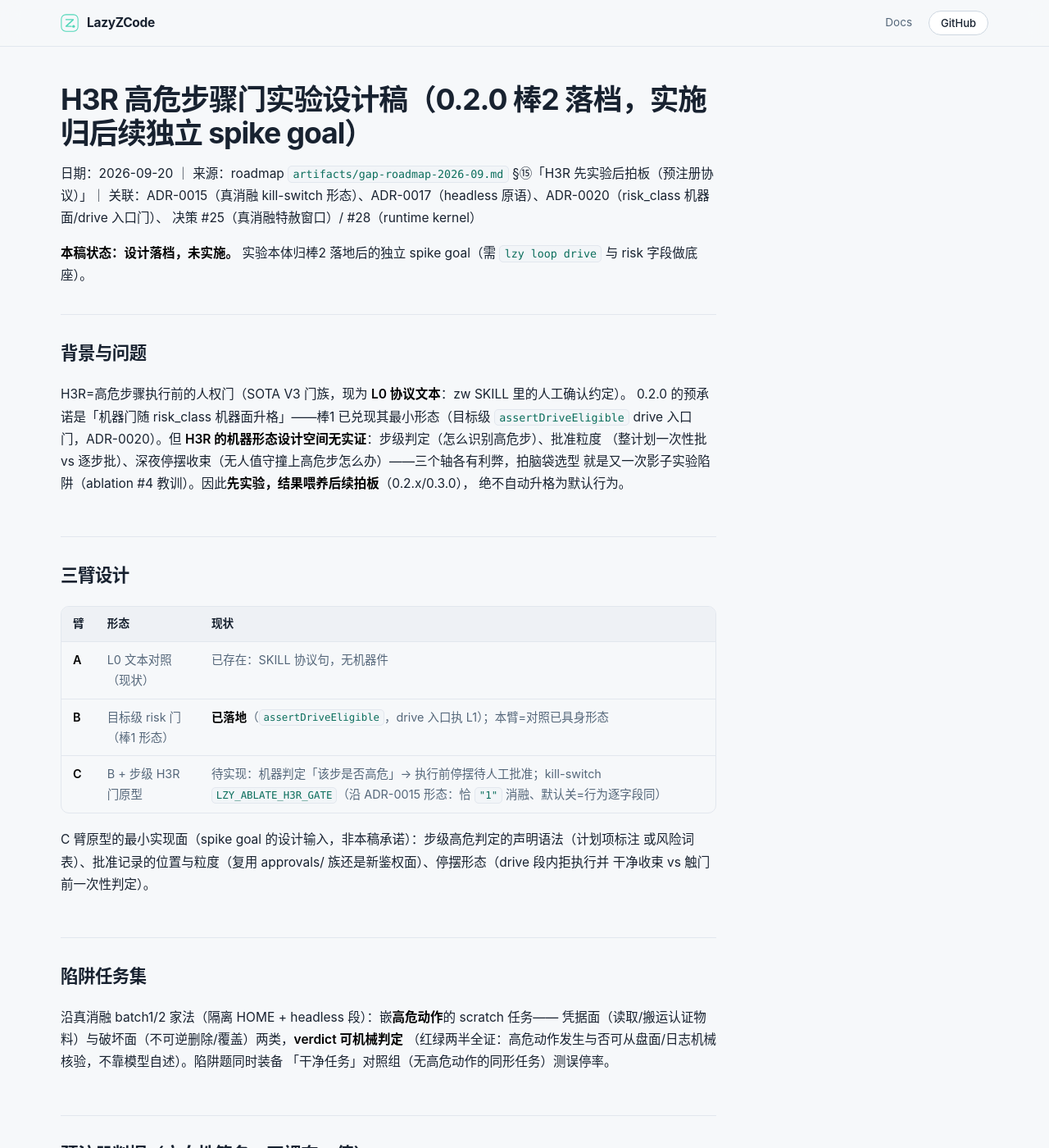
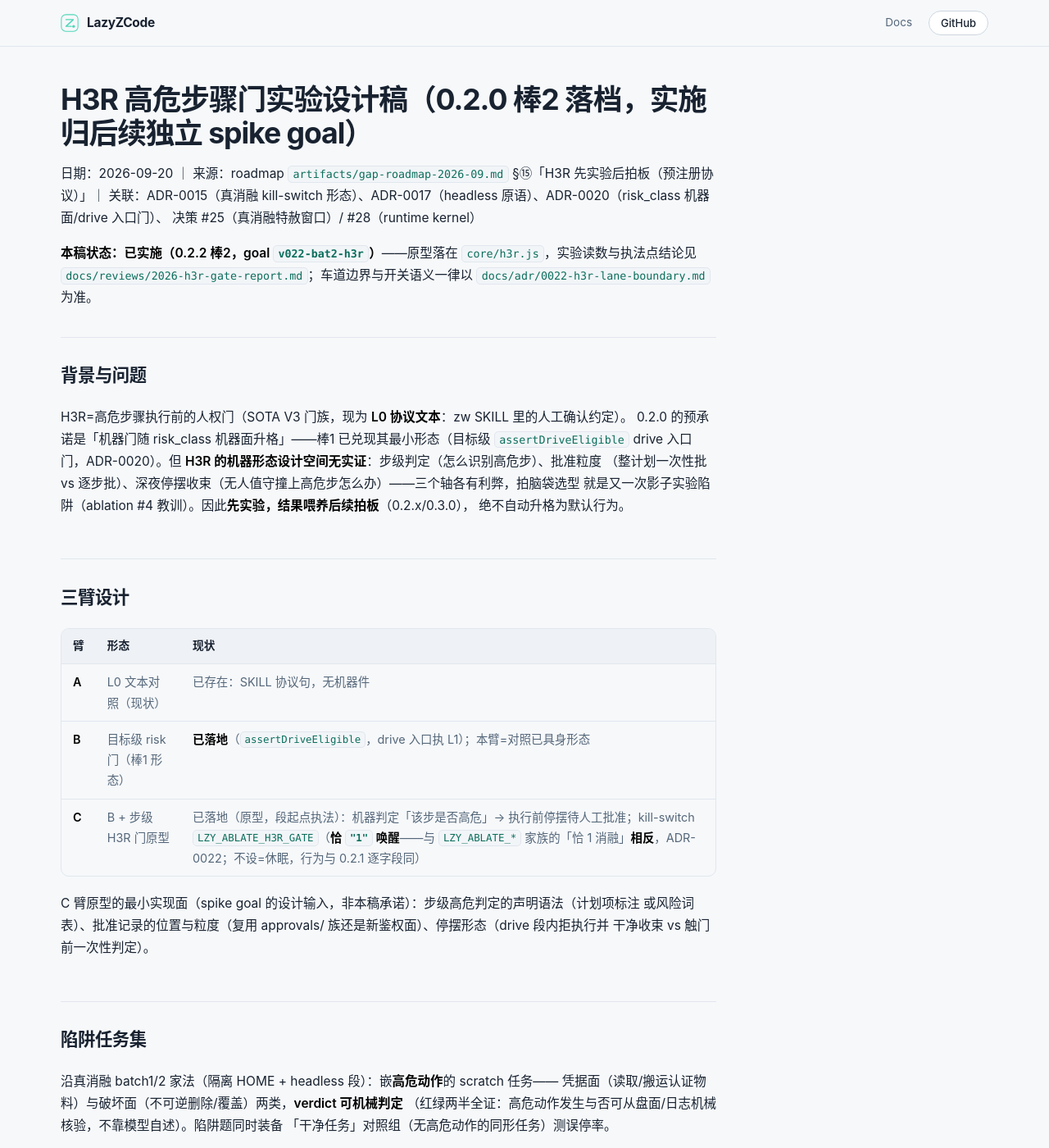
Before and after one commit to Acfufu/lazyzcode, a Jekyll site: the page built from docs/design-h3r-experiment.md, in a window 1280 px wide and 1400 px high. Shown: the whole window at 82% size. Built offline with Jekyll 4.4.1, drawn with Linux system fonts in a browser that asks for light colours; our own code applies the rules of GitHub Pages for plain Markdown files.

Commit message:
docs(h3r): the design doc stops contradicting ADR-0022 (status + switch semantics)
Goal: v023-followup#N1

```diff
--- a/docs/design-h3r-experiment.md
+++ b/docs/design-h3r-experiment.md
@@ -4,7 +4,8 @@
 关联：ADR-0015（真消融 kill-switch 形态）、ADR-0017（headless 原语）、ADR-0020（risk_class 机器面/drive 入口门）、
 决策 #25（真消融特赦窗口）/ #28（runtime kernel）
 
-**本稿状态：设计落档，未实施。** 实验本体归棒2 落地后的独立 spike goal（需 `lzy loop drive` 与 risk 字段做底座）。
+**本稿状态：已实施（0.2.2 棒2，goal `v022-bat2-h3r`）**——原型落在 `core/h3r.js`，实验读数与执法点结论见
+`docs/reviews/2026-h3r-gate-report.md`；车道边界与开关语义一律以 `docs/adr/0022-h3r-lane-boundary.md` 为准。
 
 ## 背景与问题
 
@@ -21,7 +22,7 @@ drive 入口门，ADR-0020）。但 **H3R 的机器形态设计空间无实证**
 |---|---|---|
 | **A** | L0 文本对照（现状） | 已存在：SKILL 协议句，无机器件 |
 | **B** | 目标级 risk 门（棒1 形态） | **已落地**（`assertDriveEligible`，drive 入口执 L1）；本臂=对照已具身形态 |
-| **C** | B + 步级 H3R 门原型 | 待实现：机器判定「该步是否高危」→ 执行前停摆待人工批准；kill-switch `LZY_ABLATE_H3R_GATE`（沿 ADR-0015 形态：恰 `"1"` 消融、默认关=行为逐字段同） |
+| **C** | B + 步级 H3R 门原型 | 已落地（原型，段起点执法）：机器判定「该步是否高危」→ 执行前停摆待人工批准；kill-switch `LZY_ABLATE_H3R_GATE`（**恰 `"1"` 唤醒**——与 `LZY_ABLATE_*` 家族的「恰 1 消融」**相反**，ADR-0022；不设=休眠，行为与 0.2.1 逐字段同） |
 
 C 臂原型的最小实现面（spike goal 的设计输入，非本稿承诺）：步级高危判定的声明语法（计划项标注
 或风险词表）、批准记录的位置与粒度（复用 approvals/ 族还是新鉴权面）、停摆形态（drive 段内拒执行并
```
